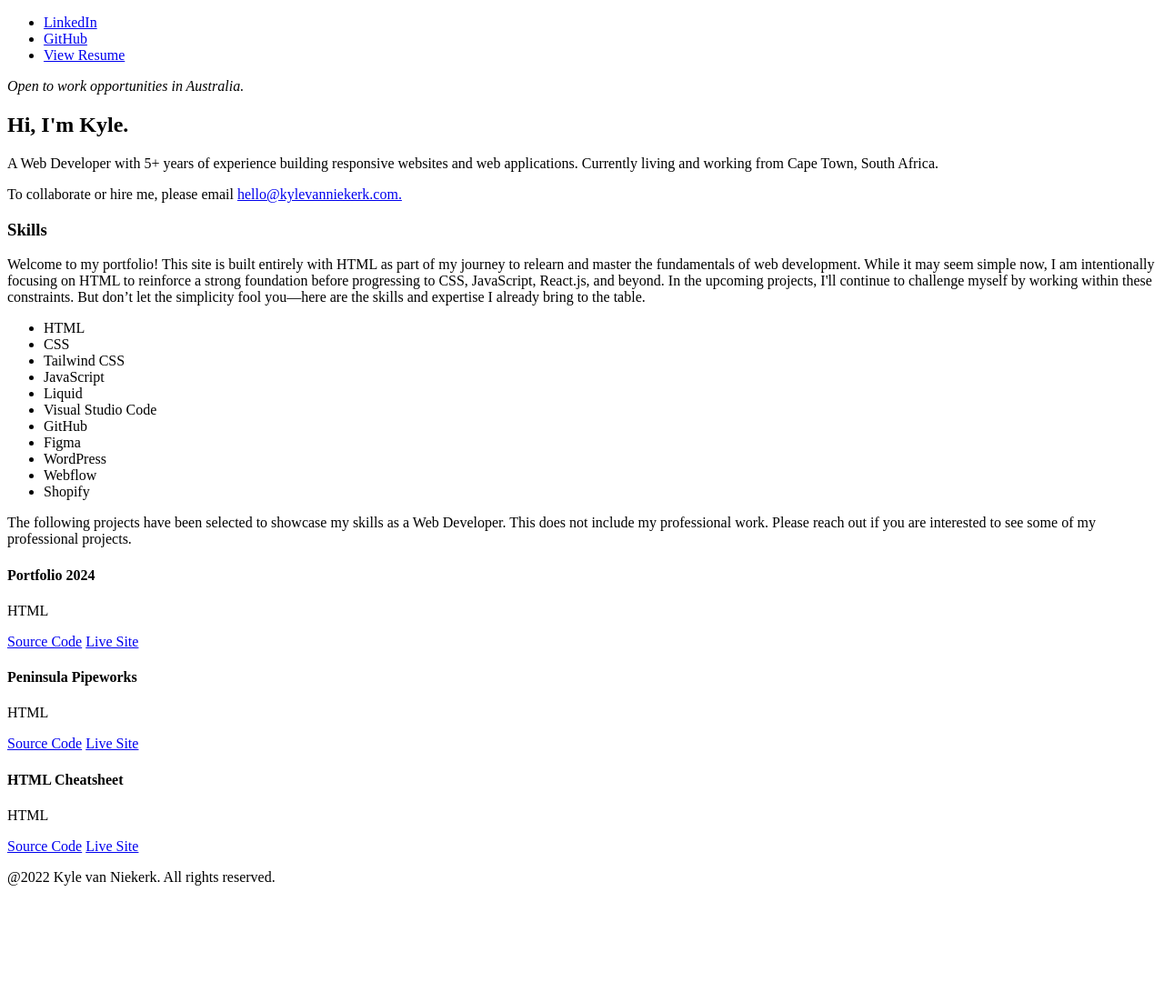
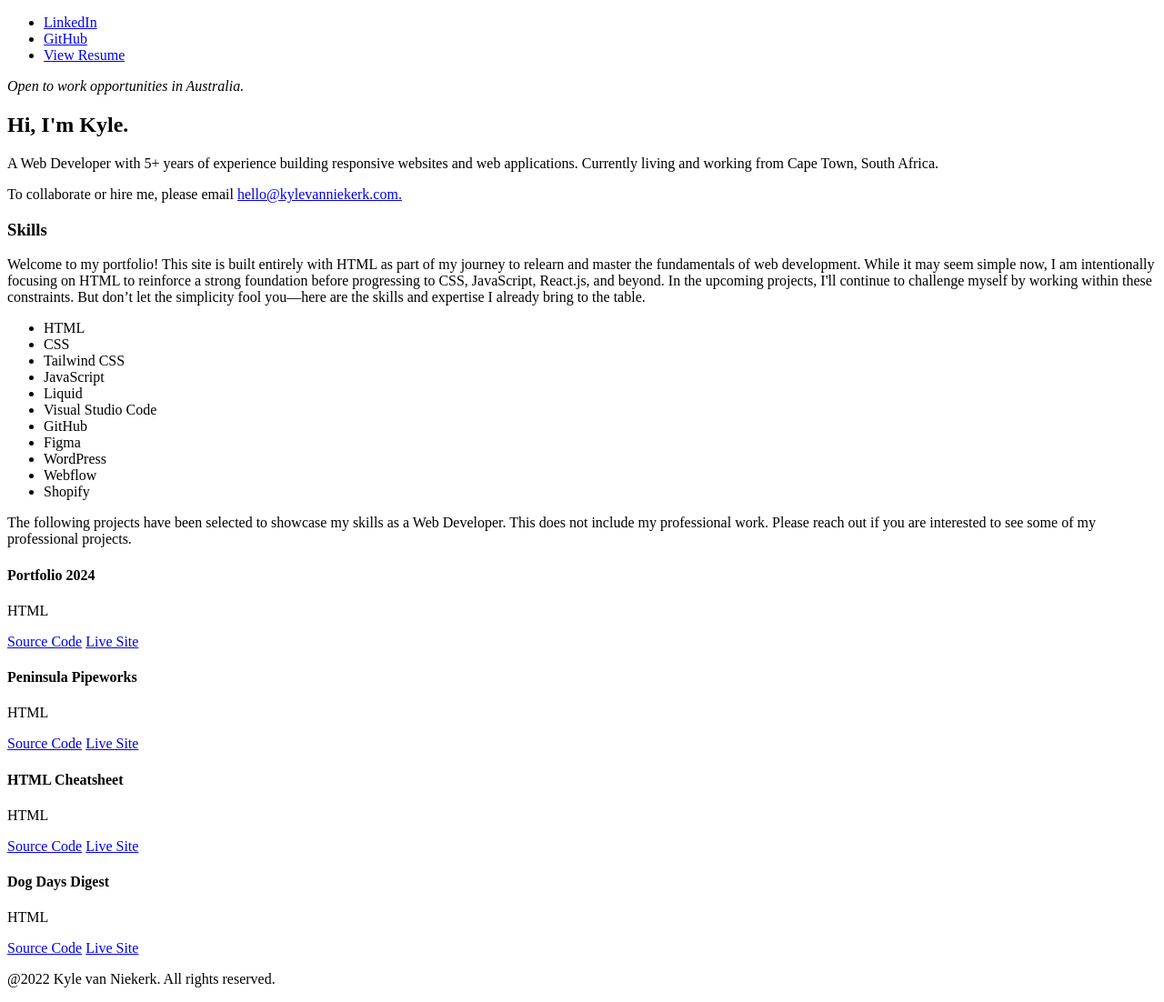
Before and after one commit to Kyle-van-Niekerk/Portfolio-2024, a plain HTML site: page index.html in a window 1280 px wide. Shown: the whole page at 91% size. Before the commit the page ends 990 px from the top, so only its background shows below. Drawn offline with Linux system fonts and the light colour scheme.

Commit message:
Added another project and updated my resume.

```diff
--- a/index.html
+++ b/index.html
@@ -11,7 +11,7 @@
       <ul>
         <li><a href="https://www.linkedin.com/in/kylevanniekerk/" target="_blank">LinkedIn</a></li>
         <li><a href="https://github.com/Kyle-van-Niekerk" target="_blank">GitHub</a></li>
-        <li><a href="#" target="_blank">View Resume</a></li>
+        <li><a href="/assets/kyle-van-niekerk.pdf" target="_blank">View Resume</a></li>
       </ul>
     </nav>
     <section>
@@ -67,6 +67,14 @@
           <a href="https://html-cheatsheet.kylevanniekerk.com" target="_blank">Live Site</a>
         </div>
       </div>
+      <div>
+        <h4>Dog Days Digest</h4>
+        <p>HTML</p>
+        <div>
+          <a href="https://github.com/Kyle-van-Niekerk/dog-days-digest" target="_blank">Source Code</a>
+          <a href="https://dog-days-digest.kylevanniekerk.com" target="_blank">Live Site</a>
+        </div>
+      </div>
     </section>
     <footer>
       <p>@2022 Kyle van Niekerk. All rights reserved.</p>
```
Also changed, not shown: 2 other files.
